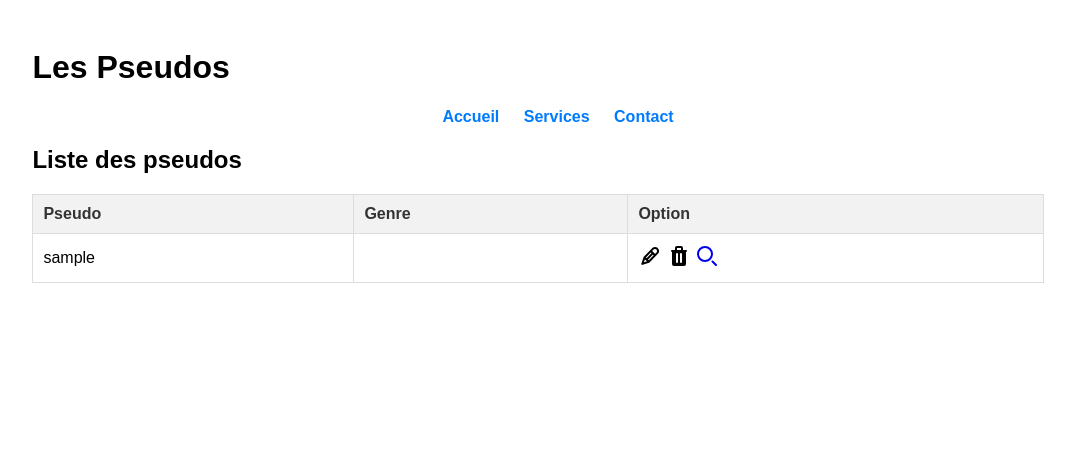
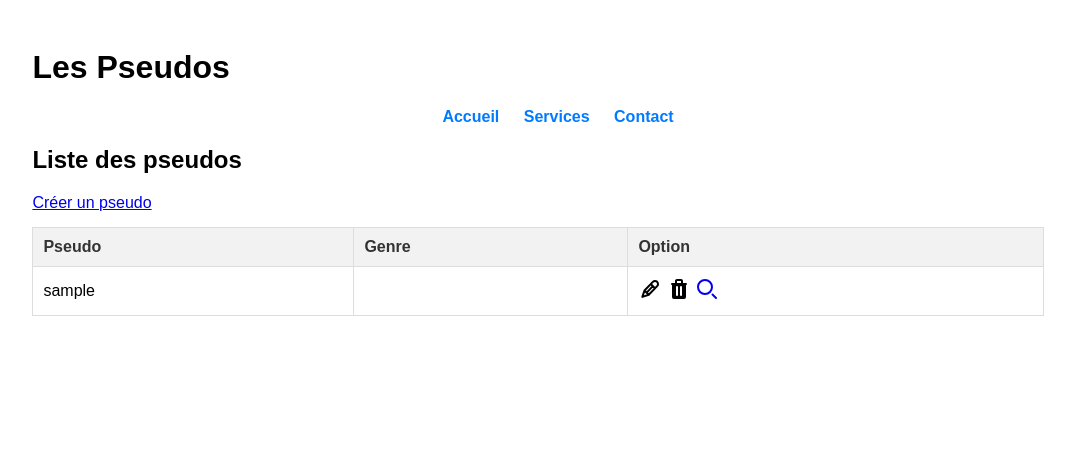
Before and after one commit to JeremyGfeller1/ict151_videogames, a PHP site: page / in a window 1280 px wide. Shown: the top 451 px of the page, without its empty margins (102-1177 px from the left). Run offline with PHP 8.4, Linux system fonts and the light colour scheme; tables that the repository leaves empty or names only in its code hold one stand-in row (values such as "Sample post").

Commit message:
Add button to index for adding a pseudo

```diff
--- a/index.php
+++ b/index.php
@@ -30,6 +30,8 @@
 
             <!-- Sous-titre -->
             <h2>Liste des pseudos</h2>
+
+            <a href="views/pseudo/addPseudo.php">Créer un pseudo</a>
 
             <!-- Tableau des pseudos -->
             <table>
```
